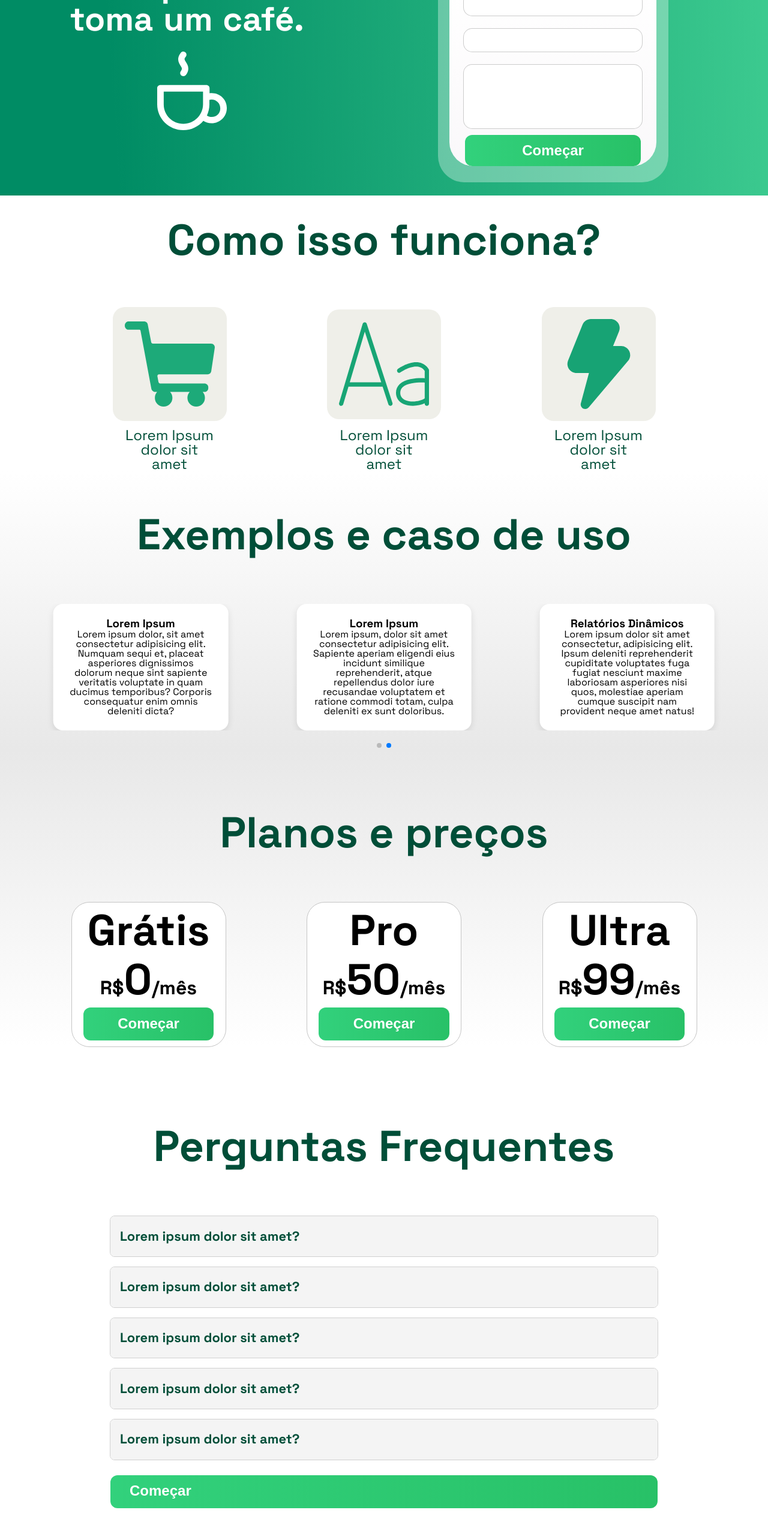
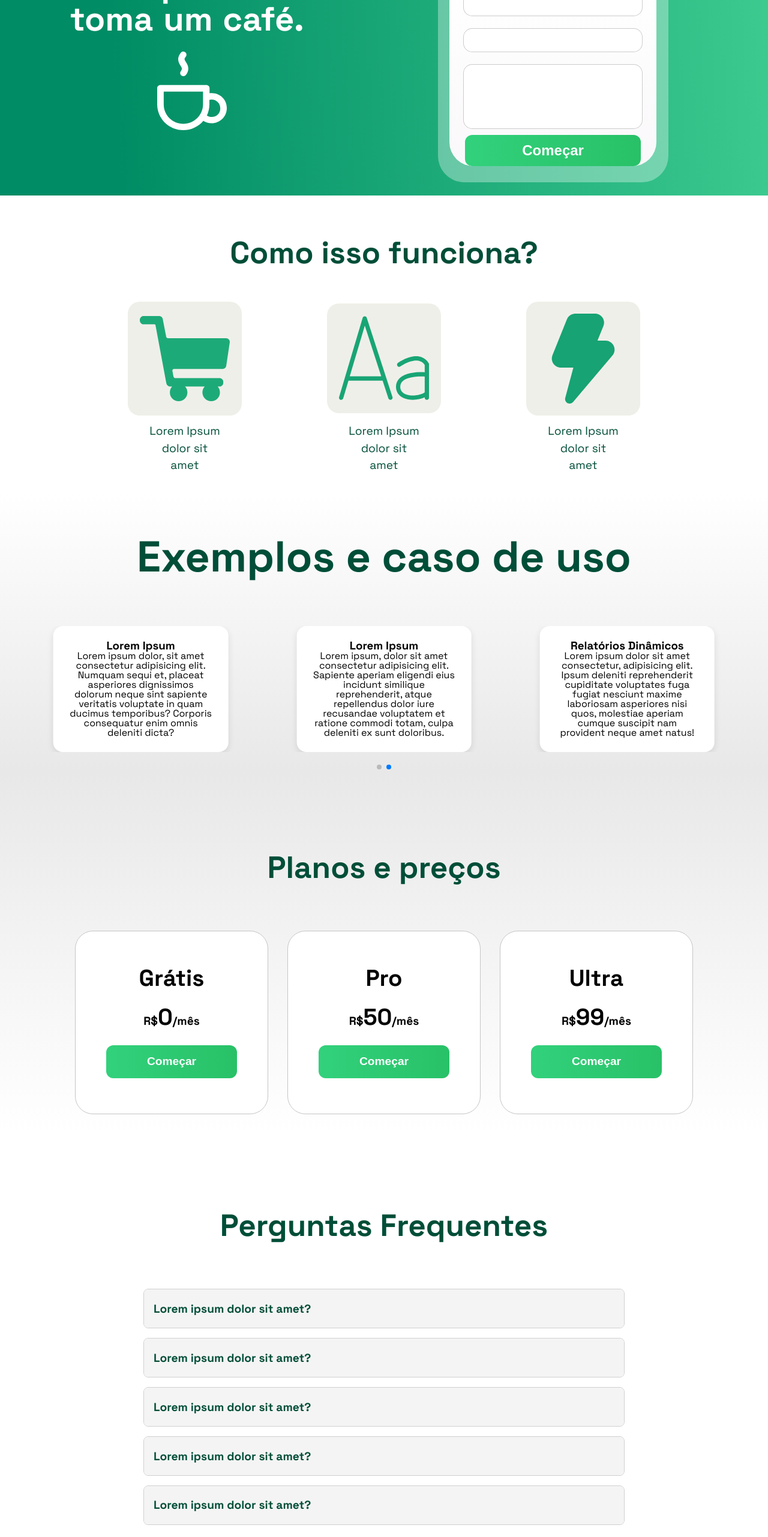
Before and after one commit to senamiguel/empreenderonline, a React (Vite) app: page / in a window 1280 px wide. Shown: the part 234-2797 px from the top of the page at 60% size. Built offline with nearby package versions, Linux system fonts and the light colour scheme.

Commit message:
adding responsiveness

```diff
--- a/src/styles/Banner.css
+++ b/src/styles/Banner.css
@@ -24,3 +24,23 @@
     justify-self: left;
     margin-top: 4%;
 }
+
+@media (max-width: 768px) {
+    .banner__items {
+        flex-direction: column;
+        align-items: center;
+        justify-content: center;
+        text-align: center;
+    }
+
+    .banner__items__text {
+        width: 100%;
+        font-size: 2.5rem;
+        margin-top: 0;
+    }
+
+    .banner__items__text img {
+        width: 25%;
+        margin-top: 2%;
+    }
+}
--- a/src/styles/Card.css
+++ b/src/styles/Card.css
@@ -87,3 +87,16 @@
   transform: translateY(0);
   box-shadow: 0 4px 10px rgba(40, 193, 103, 0.3);
 }
+
+@media (max-width: 768px) {
+  .card__items__container {
+    display: none;
+  }
+}
+
+@media (min-width: 769px) and (max-width: 1024px) {
+  .card__items__container {
+    width: 40%;
+    margin-left: 5%;
+  }
+}
--- a/src/styles/Faq.css
+++ b/src/styles/Faq.css
@@ -1,6 +1,7 @@
 .faq {
     margin: 0 auto;
     padding: 2rem;
+    max-width: 1200px;
 }
 
 .faq h2 {
@@ -8,10 +9,9 @@
     padding-top: 8%;
     text-align: center;
     margin-bottom: 5rem;
-    font-size: 4.5rem !important;
+    font-size: clamp(2.5rem, 4vw, 4.5rem) !important;
     font-family: "Space Grotesk", sans-serif;
     color: #004E38;
-    text-align: center;
 }
 
 .faq-accordion {
@@ -20,19 +20,27 @@
     align-items: center;
     justify-content: center;
     gap: 1rem;
+    width: 100%;
 }
 
 .faq-item {
-    border: 1px solid #f8f8f5;
+    border: 1px solid #d0d0d0;
     border-radius: 8px;
     overflow: hidden;
-    width: 75%;
-    border: 1px solid #d0d0d0;
+    width: 100%;
+    max-width: 800px;
+    transition: border-color 0.3s ease;
+}
+
+.faq-item:hover {
+    border-color: #008C64;
 }
 
 .faq-item h3 {
     font-family: "Space Grotesk", sans-serif;
     color: #004E38;
+    font-size: clamp(1rem, 1.5vw, 1.5rem);
+    margin: 0;
 }
 
 .faq-trigger {
@@ -43,6 +51,9 @@
     font-weight: bold;
     cursor: pointer;
     transition: background 0.2s;
+    display: flex;
+    justify-content: space-between;
+    align-items: center;
 }
 
 .faq-trigger:hover {
@@ -53,8 +64,9 @@
     padding: 1rem;
     background: white;
     overflow: hidden;
+    font-size: clamp(0.9rem, 1.2vw, 1.1rem);
+    line-height: 1.5;
 }
-
 
 [data-state="open"] .faq-content {
     animation: slideDown 0.2s ease forwards;
@@ -63,7 +75,6 @@
 [data-state="closed"] .faq-content {
     animation: slideUp 0.2s ease forwards;
 }
-
 
 @keyframes slideDown {
     from {
@@ -94,24 +105,25 @@
 .faq__btn {
     background: linear-gradient(to right, #32d17c, #28c167);
     color: white;
-    width: 75%;
+    width: 100%;
+    max-width: 300px;
     height: 55px;
-    margin: 25px;
+    margin: 25px auto;
     font-weight: 600;
-    font-size: 1.5rem;
+    font-size: clamp(1rem, 1.5vw, 1.5rem);
     padding: 0.75rem 2rem;
     border: none;
     border-radius: 0.75rem;
     cursor: pointer;
     transition: transform 0.2s ease, box-shadow 0.2s ease;
-    display: flex;
-    justify-self: center;
+    display: block;
 }
 
 .faq__btn:hover {
     transform: translateY(-2px);
     box-shadow: 0 8px 20px rgba(40, 193, 103, 0.4);
 }
+
 .faq__btn:focus {
     outline: none;
     box-shadow: 0 0 0 4px rgba(40, 193, 103, 0.3);
@@ -121,3 +133,23 @@
     transform: translateY(0);
     box-shadow: 0 4px 10px rgba(40, 193, 103, 0.3);
 }
+
+@media (max-width: 768px) {
+    .faq {
+        padding: 1rem;
+    }
+
+    .faq-trigger {
+        padding: 1rem;
+    }
+
+    .faq-content {
+        padding: 0.8rem;
+    }
+}
+
+@media (min-width: 769px) and (max-width: 1024px) {
+    .faq {
+        padding: 1.5rem;
+    }
+}
--- a/src/styles/Funciona.css
+++ b/src/styles/Funciona.css
@@ -1,11 +1,12 @@
 .funciona{
   background-color: #ffffff;
+  padding: 2rem 0;
 }
 .funciona h2{
     margin: 1em!important;
     margin-top: 0!important;
     padding-top: 3%;
-    font-size: 4.5rem;
+    font-size: clamp(2.5rem, 4vw, 4.5rem);
     font-family: "Space Grotesk", sans-serif;
     color: #004E38;
     text-align: center;
@@ -17,21 +18,65 @@
     gap: 32px;
     margin-top: 24px;
     text-align: center;
-  }
-  .icons__container p{
-    font-size: 1.5rem;
+    align-items: center;
+    width: 100%;
+    max-width: 300px;
+}
+.icons__container p{
+    font-size: clamp(1rem, 1.5vw, 1.5rem);
     font-family: "Space Grotesk", sans-serif;
     color: #004E38;
-  }
+    line-height: 1.5;
+}
 
 .tilted-card-inner{
     padding: 20px;
     background-color: #EFEFE9;
     border-radius: 20px;
+    width: 100%;
+    max-width: 200px;
 }
 .icons {
     display: flex;
-    justify-content: space-evenly;
+    justify-content: center;
     align-items: flex-start;
     margin-top: 24px;
+    flex-wrap: wrap;
+    gap: 2rem;
+    padding: 0 2rem;
 }
+
+@media (max-width: 768px) {
+    .funciona {
+        padding: 1rem 0;
+    }
+
+    .icons {
+        padding: 0 1rem;
+        gap: 1.5rem;
+    }
+
+    .icons__container {
+        gap: 1.5rem;
+        max-width: 250px;
+    }
+
+    .tilted-card-inner {
+        padding: 15px;
+        max-width: 150px;
+    }
+}
+
+@media (min-width: 769px) and (max-width: 1024px) {
+    .funciona {
+        padding: 1.5rem 0;
+    }
+
+    .icons {
+        padding: 0 1.5rem;
+    }
+
+    .tilted-card-inner {
+        max-width: 180px;
+    }
+}
--- a/src/styles/Pricing.css
+++ b/src/styles/Pricing.css
@@ -1,23 +1,25 @@
 .pricing{
     background-color: #F1F1ED;
     background: linear-gradient(0deg, #ffffff, #E8E8E8);
+    padding: 2rem 0;
 }
 #pricing__title{
     margin-top: 0!important;
     padding-top: 8%;
     text-align: center;
     margin-bottom: 5rem;
-    font-size: 4.5rem!important;
+    font-size: clamp(2.5rem, 4vw, 4.5rem) !important;
     font-family: "Space Grotesk", sans-serif;
     color: #004E38;
-    text-align: center;
 }
 .pricing__container{
     display: flex;
-    justify-content: space-evenly;
+    justify-content: center;
     align-items: center;
     margin-top: 24px;
-    gap: 16px;
+    gap: 2rem;
+    flex-wrap: wrap;
+    padding: 0 2rem;
 }
 .pricing__container__figure{
     font-family: "Space Grotesk", sans-serif;
@@ -25,17 +27,25 @@
     justify-content: space-evenly;
     align-items: center;
     background-color: #ffffff;
-    width: 20vw;
-    height: 30vh;
+    width: clamp(250px, 20vw, 350px);
+    min-height: 30vh;
     border-radius: 30px;
     border: 1px solid #C5C5C5;
     flex-direction: column;
+    padding: 2rem;
+    transition: transform 0.3s ease, box-shadow 0.3s ease;
+}
+.pricing__container__figure:hover {
+    transform: translateY(-5px);
+    box-shadow: 0 10px 20px rgba(0, 0, 0, 0.1);
 }
 .pricing__container__figure h3{
-    font-size: 4.5rem;
+    font-size: clamp(2rem, 3vw, 4.5rem);
+    margin: 0;
+    text-align: center;
 }
 .menor{
-    font-size: 2rem;
+    font-size: clamp(1rem, 1.5vw, 2rem);
 }
 .pricing__btn {
     background: linear-gradient(to right, #32d17c, #28c167);
@@ -43,7 +53,7 @@
     width: 85%;
     height: 55px;
     font-weight: 600;
-    font-size: 1.5rem;
+    font-size: clamp(1rem, 1.5vw, 1.5rem);
     padding: 0.75rem 2rem;
     border: none;
     border-radius: 0.75rem;
@@ -64,3 +74,25 @@
     transform: translateY(0);
     box-shadow: 0 4px 10px rgba(40, 193, 103, 0.3);
   }
+
+@media (max-width: 768px) {
+    .pricing__container {
+        padding: 0 1rem;
+        gap: 1.5rem;
+    }
+
+    .pricing__container__figure {
+        width: 100%;
+        max-width: 350px;
+    }
+}
+
+@media (min-width: 769px) and (max-width: 1024px) {
+    .pricing__container {
+        padding: 0 1.5rem;
+    }
+
+    .pricing__container__figure {
+        width: 45%;
+    }
+}
```
Lines whose indentation alone changed are shown as unchanged.
